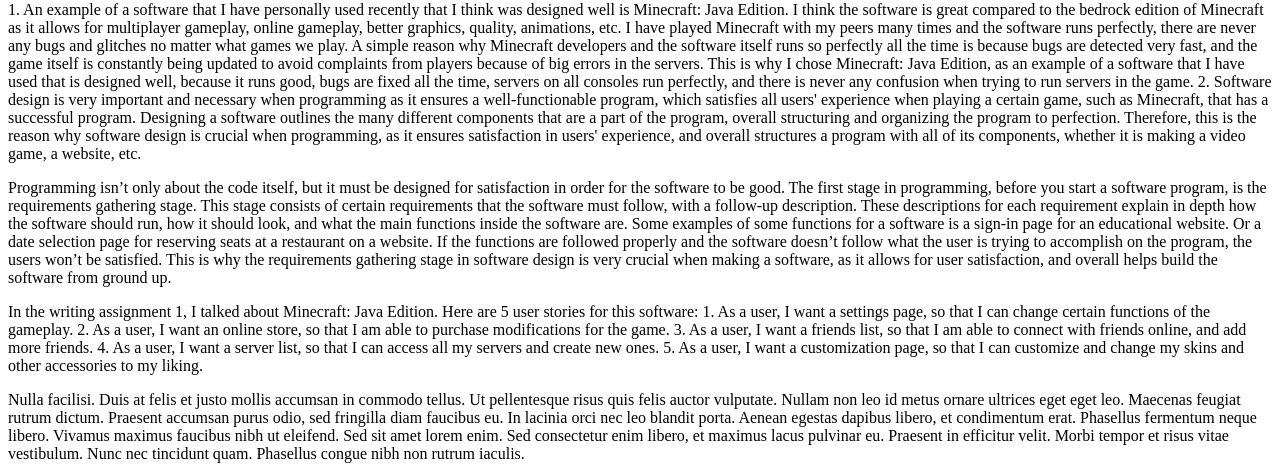
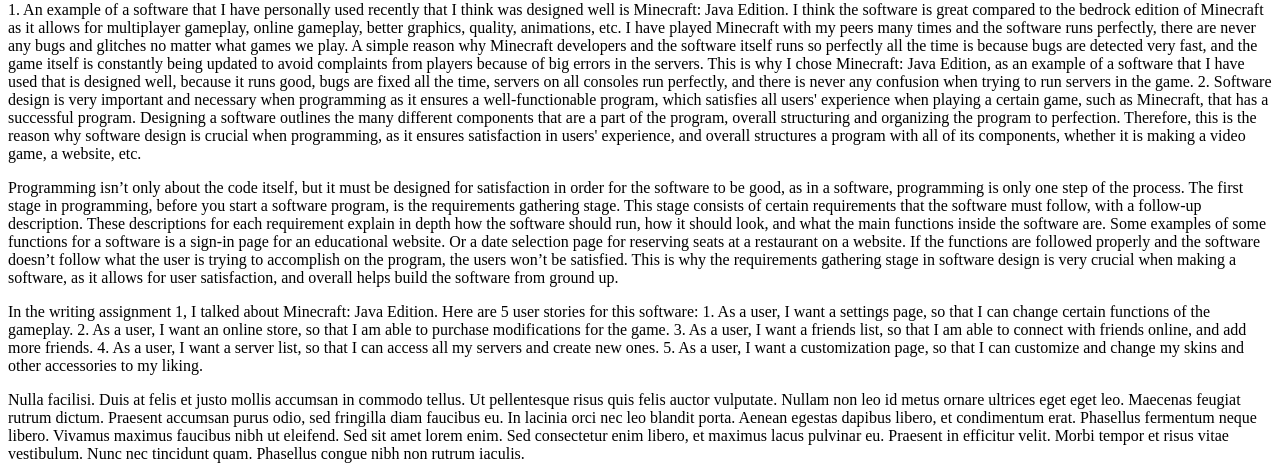
Before and after one commit to mjl2006/matts_repository, a plain HTML site: page index.html in a window 1280 px wide. Shown: the part 79-555 px from the top of the page. Drawn offline with Linux system fonts and the light colour scheme.

Commit message:
Update index.html

```diff
--- a/index.html
+++ b/index.html
@@ -27,15 +27,15 @@
 
 </Writing Assignment 2>
   <p>Programming isn’t only about the code itself, but it must be designed for satisfaction in order for the
-    software to be good. The first stage in programming, before you start a software program, is the requirements
-    gathering stage. This stage consists of certain requirements that the software must follow, with a follow-up
-    description. These descriptions for each requirement explain in depth how the software should run, how it
-    should look, and what the main functions inside the software are. Some examples of some functions for a software
-    is a sign-in page for an educational website. Or a date selection page for reserving seats at a restaurant on a
-    website. If the functions are followed properly and the software doesn’t follow what the user is trying to
-    accomplish on the program, the users won’t be satisfied. This is why the requirements gathering stage in software
-    design is very crucial when making a software, as it allows for user satisfaction, and overall helps build the
-    software from ground up.
+    software to be good, as in a software, programming is only one step of the process. The first stage in programming,
+    before you start a software program, is the requirements gathering stage. This stage consists of certain
+    requirements that the software must follow, with a follow-up description. These descriptions for each requirement
+    explain in depth how the software should run, how it should look, and what the main functions inside the software
+    are. Some examples of some functions for a software is a sign-in page for an educational website. Or a date
+    selection page for reserving seats at a restaurant on a website. If the functions are followed properly and the
+    software doesn’t follow what the user is trying to accomplish on the program, the users won’t be satisfied.
+    This is why the requirements gathering stage in software design is very crucial when making a software, as it
+    allows for user satisfaction, and overall helps build the software from ground up.
 </p>
   <p>In the writing assignment 1, I talked about Minecraft: Java Edition. Here are 5 user stories for this software:
 1. As a user, I want a settings page, so that I can change certain functions of the gameplay.
```
